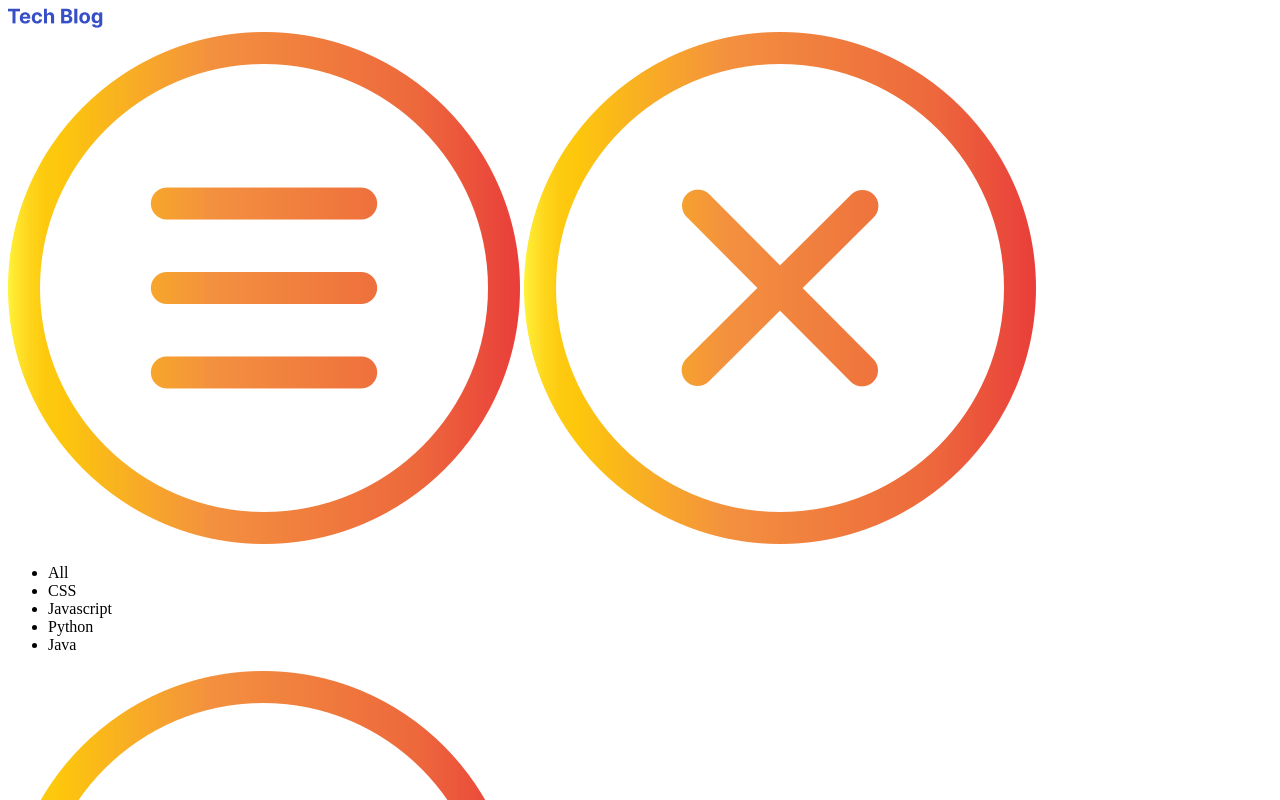
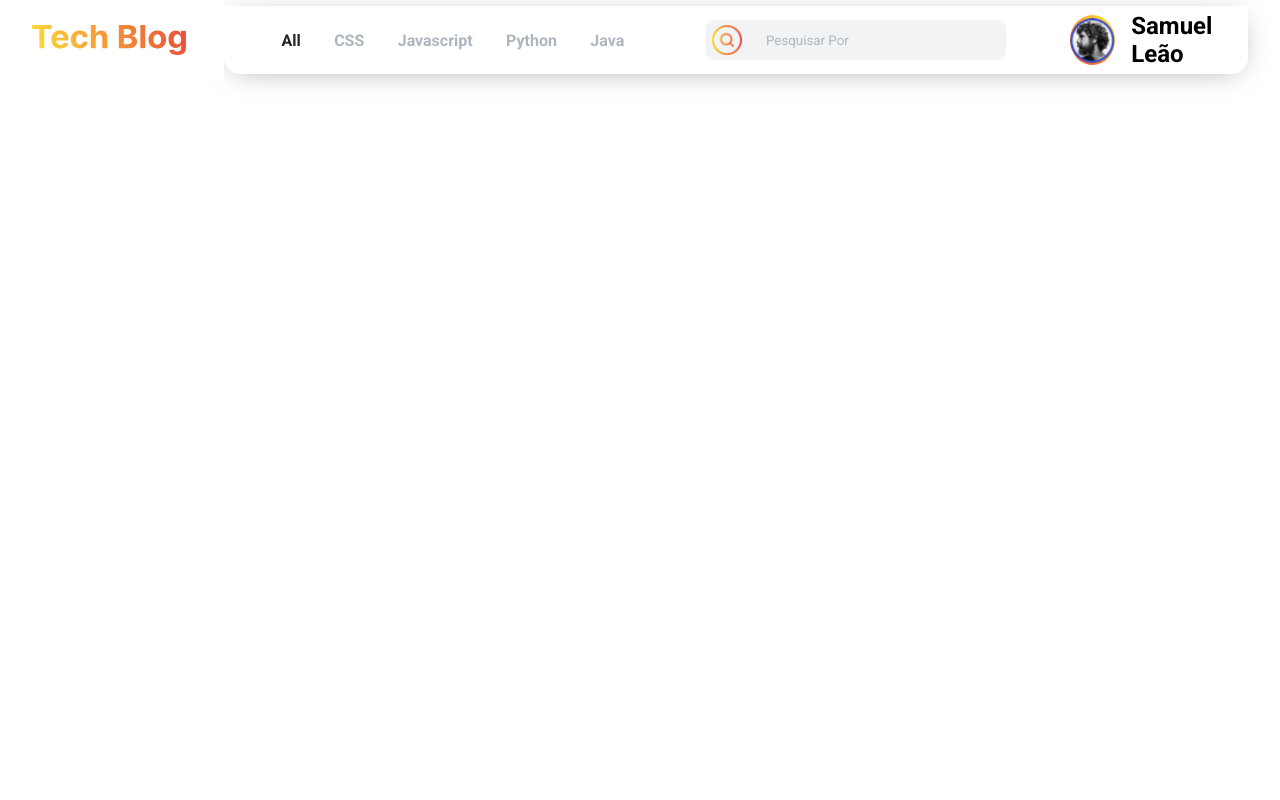
Before and after one commit to GuilhermeSchulz/m2-entrega-criando-menu-responsivo-GuilhermeSchulz, a plain HTML site: page index.html in a window 1280 px wide. Shown: the top 800 px of the page. Drawn offline with Linux system fonts and the light colour scheme.

Commit message:
CSS pronto

```diff
--- a/index.html
+++ b/index.html
@@ -4,17 +4,25 @@
     <meta charset="UTF-8">
     <meta http-equiv="X-UA-Compatible" content="IE=edge">
     <meta name="viewport" content="width=device-width, initial-scale=1.0">
+    <link rel="preconnect" href="https://fonts.googleapis.com">
+    <link rel="preconnect" href="https://fonts.gstatic.com" crossorigin>
+    <link href="https://fonts.googleapis.com/css2?family=Roboto:wght@300;400;500;700&display=swap" rel="stylesheet">
+    <link rel="stylesheet" href="./src/styles/reset.css">
+    <link rel="stylesheet" href="./src/styles/GlobalStyles.css">
+    <link rel="stylesheet" href="./src/styles/style.css">
     <title>Menu Responsivo</title>
 </head>
 <body>
-    <header>
-        <img src="./src/img/TechBlog.png" alt="Logo Tech Blog">
-        <div>
-            <img src="./src/img/barra-de-menu.png" alt="Botão de menu">
-            <img src="./src/img/botao-fechar.png" alt="Botão fechar menu">
+    <header class="header__container">
+        <div class="header__container__logo">
+            <img class="header__container__img" src="./src/img/Tech Blog.svg" alt="Logo Tech Blog">
+            <div class="header__container_div">
+                <img src="./src/img/barra-de-menu.png" class="header__mobile__img hidden__class" alt="Botão de menu">
+                <img src="./src/img/botao-fechar.png" class="header__mobile__img " alt="Botão fechar menu">
+            </div>
         </div>
-        <div>
-            <nav>
+        <div class="header__container__menu">
+            <nav class="header__container__nav">
                 <ul>
                     <li>All</li>
                     <li>CSS</li>
@@ -22,13 +30,19 @@
                     <li>Python</li>
                     <li>Java</li>
                 </ul>
-                <form>
+            </nav>
+            <form class="header__menu__form">
+                <input type="search" placeholder="Pesquisar Por" name="searchBar">
+                <button class="menu__button__submit" type="submit">
                     <img src="./src/img/pesquisa.png" alt="Botão pesquisa">
-                    <input type="search" placeholder="Pesquisar Por" name="searchBar">
-                </form>
-                <img src="./src/img/profile.png" alt="Foto Profile">
-                <h2>Samuel Leão</h2>
-            </nav>
+                </button>
+            </form>
+            <div class="header__profile__container">
+                <div>
+                    <img class="header__menu__img" src="./src/img/profile.png" alt="Foto Profile">
+                </div>
+                <h2 class="header__menu__h2">Samuel Leão</h2>
+            </div>
         </div>
     </header>
 </body>
--- /dev/null
+++ b/src/styles/GlobalStyles.css
@@ -0,0 +1,24 @@
+:root{
+    --font-family: 'Roboto', sans-serif;
+    --primary-color: #364FC7;
+    --grey-1: #212529;
+    --grey-2: #868E96;
+    --grey-3: #ADB5BD;
+    --grey-4: #E9ECEF;
+    --grey-5: #F1F3F5;
+    --grey-6: #F8F9FA;
+    --white: #FFFFFF;
+    --orange-gradient: #e93f3a;
+    --yellow-gradient: #ffef37;
+    --text-size-1:  16px;
+    --text-size-2:  12px;
+    --shadow: 0px 4px 30px -10px rgba(0, 0, 0, 0.4);
+    --border-radius-1: 50%;
+    --border-radius-2: 8px;
+    --border-radius-3: 1rem;
+}
+
+body{
+    height: 100vh;
+    width: 100vw;
+}
--- /dev/null
+++ b/src/styles/reset.css
@@ -0,0 +1,7 @@
+body, header, img, div, nav, ul, li, form, input, h2{
+    margin: 0;
+    padding: 0;
+    box-sizing: border-box;
+    list-style: none;
+    font-family: var(--font-family)
+}
--- /dev/null
+++ b/src/styles/style.css
@@ -0,0 +1,198 @@
+.header__container{
+    height: 60%;
+    display: flex;
+    flex-direction: row;
+    flex-direction: column;
+    align-items: center;
+    width: 100%;
+}
+.header__container__logo{
+    width: 100%;
+    display: flex;
+    flex-direction: row;
+    justify-content: space-between;
+    padding: 1rem;
+    z-index: 1;
+    background-color: var(--white);
+    box-shadow: var(--shadow);
+}
+.header__container__img{
+    width: 40%;
+    object-fit: contain;
+}
+.header__container__menu{
+    display: flex;
+    flex-direction: column;
+    width: 100%;
+    align-items: center;
+    height: 85%;
+    border-radius: 0 0 var(--border-radius-3) var(--border-radius-3);
+    box-shadow: var(--shadow);
+}
+
+.header__mobile__img{
+    width: 40px;
+}
+.header__profile__container >div {
+    width: 50px;
+    height: 50px;
+    display: flex;
+    align-items: center;
+    justify-content: center;
+    border-radius: var(--border-radius-1);
+    background: linear-gradient(45deg, var(--orange-gradient) 0%, var(--yellow-gradient) 100%);;
+}
+.header__menu__img{
+    width: 45px;
+    height: 45px;
+    border-radius: var(--border-radius-1);
+    /* border: 3px solid var(--yellow-gradient); */
+}
+
+.header__menu__form{
+    width: 300px;
+    display: flex;
+    flex-direction: row;
+    align-items: center;
+    margin-bottom: 1rem;
+    justify-content: flex-start;
+}
+.menu__button__submit{
+    background-color: transparent;
+    border: none;
+    position: fixed;
+    display: flex;
+    align-items: center;
+    justify-content: center;
+}
+.header__menu__form > button >img{
+    width: 30px;
+
+}
+.header__container__nav>ul{
+    display: flex;
+    flex-direction: column;
+    gap: 1rem;
+    height: 100%;
+    justify-content: space-evenly;
+}
+.header__container__nav > ul > li{
+    font-size: 16px;
+    font-weight: 600;
+    color: var(--grey-3);
+    display: block;
+}
+.header__container__nav > ul > li:nth-child(1){
+    color: var(--grey-1);
+}
+.header__container__nav{
+    width: 90%;
+    padding: 1rem;
+    height: 75%;
+}
+.header__menu__form > input{
+    padding: 0.8rem;
+    width: 100%;
+    border-radius: var(--border-radius-2);
+    border: none;
+    background-color: var(--grey-5);
+    padding-left: 60px;
+}
+.header__menu__form > input::placeholder{
+    color: var(--grey-3);
+}
+.header__profile__container{
+    display: flex;
+    width: 90%;
+    flex-direction: row;
+    justify-content: flex-start;
+    align-items: center;
+    gap: 1rem;
+}
+
+.animation__class{
+    animation: MoveMenu 2s;
+}
+.hidden__class{
+    display:none;
+}
+@media(min-width:768px){
+        .header__container__img{
+            max-width: 25%;
+        }
+        .header__container__menu{
+            max-width: 80%;
+            justify-content: space-around;
+        }
+        .menu__button__submit{
+
+        }
+        .header__menu__form{
+            margin-bottom: 2rem;
+        }
+        .header__menu__form>input{
+        }
+        .header__profile__container{
+            margin-bottom: 1.5rem;
+        }
+}
+@media(min-width: 1024px){
+    .hidden__class{
+        display: contents;
+    }
+    .header__mobile__img{
+        display: none;
+    }
+    .header__container__logo{
+        box-shadow: none;
+        width: 15%;
+        padding: 0;
+        height: 100%;
+    }
+    .header__container__img{
+        width: 100%;
+        height: 100%;
+        max-width: 80%;
+    }
+    .header__container{
+        flex-direction: row;
+        height: 10%;
+        justify-content: center;
+        border-radius: 0;
+    }
+    .header__container__menu{
+        flex-direction: row;
+        width: 85%;
+    }
+    .header__container__nav>ul{
+        flex-direction: row;
+        align-items: center;
+    }
+    .header__menu__form{
+        max-width: 45%;
+        margin-bottom: 0;
+    }
+    .header__menu__form > input{
+        width: 100%;
+    }
+    .header__profile__container{
+        flex-direction: row;
+        max-width: 15%;
+        margin-bottom: 0;
+        margin-left: 1rem;
+    }
+    .header__container__nav{
+        width: 40%;
+    }
+}
+
+
+
+@keyframes MoveMenu {
+    0%{
+        transform: translateY(-100%);
+    }
+    100%{
+        transform: translateY(0%);
+    }
+}
```
Also changed, not shown: src/img/Tech Blog.svg (added).
